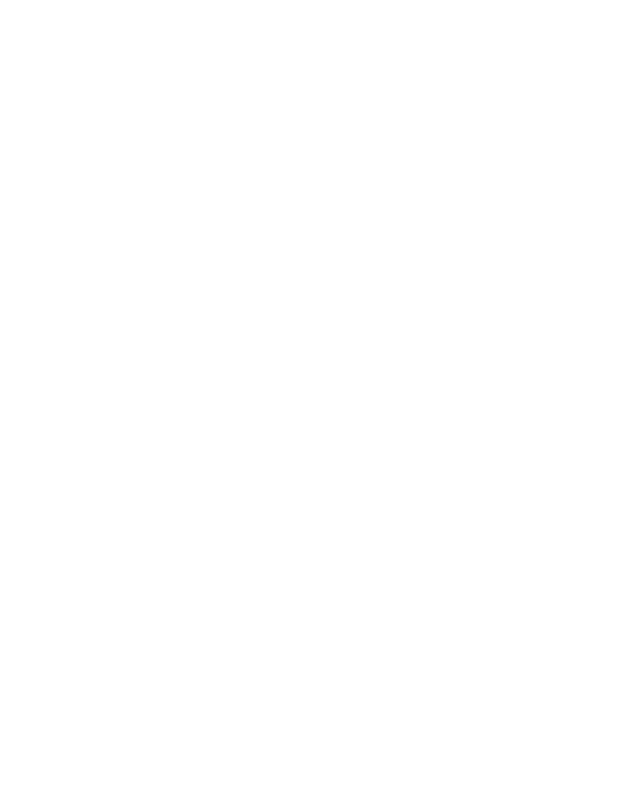
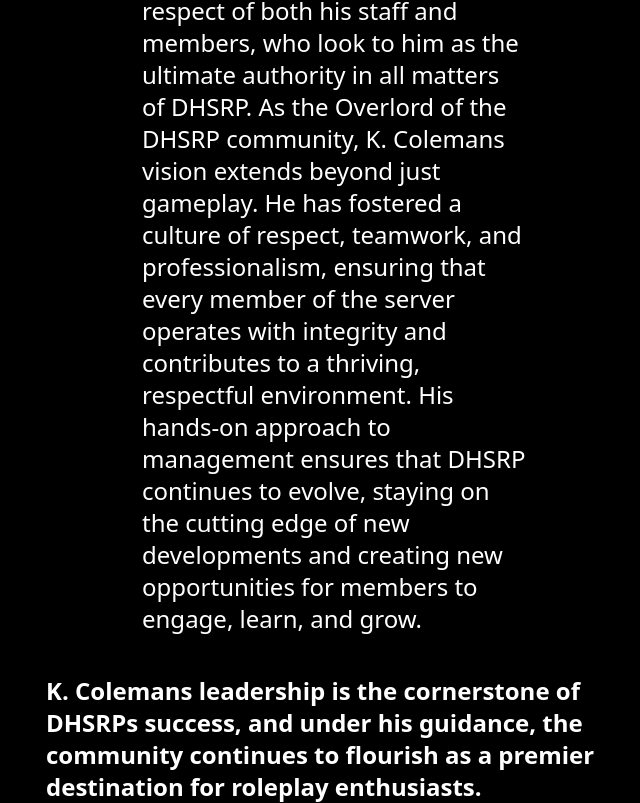
Before and after one commit to Krazykiwieater92/dhsrp-swat-site, a Next.js app: page /staff/DHSRP-Overlord in a window 1280 px wide. Before the commit this address had no page. Shown: the part 953-1756 px from the top of the page, without its empty margins (306-946 px from the left). Before the commit the page ends 800 px from the top, so only its background shows below. Built offline with nearby package versions, Linux system fonts and the light colour scheme.

Commit message:
added overlord page

```diff
--- a/app/layout.tsx
+++ b/app/layout.tsx
@@ -84,6 +84,9 @@
               <MenubarItem>
                 <Link href="/staff/LAPD-Chief">LAPD Chief of Police</Link>
               </MenubarItem>
+              <MenubarItem>
+                <Link href="/staff/DHSRP-Overlord">DHSRP Owner/Founder</Link>
+              </MenubarItem>
             </MenubarContent>
           </MenubarMenu>
         </Menubar>
--- /dev/null
+++ b/app/staff/DHSRP-Overlord/page.tsx
@@ -0,0 +1,43 @@
+export default function Page() {
+  return (
+    <>
+      <div className="flex">
+        <h1 className="font-bold text-4xl mx-auto mt-15">
+          About Overlord K. Coleman
+        </h1>
+      </div>
+      <div className="flex">
+        <h1 className="mx-auto mt-20 text-2xl max-w-[30%] ">
+          Overlord K. Coleman is the visionary founder and driving force behind
+          DHSRP, a groundbreaking roleplay experience that has redefined the way
+          virtual law enforcement and emergency services operate. With an
+          unmatched passion for immersive storytelling and realistic roleplay,
+          K. Coleman has built DHSRP from the ground up into one of the most
+          respected and dynamic FiveM communities in the world. Known for his
+          leadership, innovation, and commitment to excellence, Overlord Coleman
+          has created an environment where players can experience a unique blend
+          of law enforcement, first responder, and criminal roleplay. His
+          unwavering dedication to creating a realistic, engaging, and
+          supportive community has earned him the respect of both his staff and
+          members, who look to him as the ultimate authority in all matters of
+          DHSRP. As the Overlord of the DHSRP community, K. Colemans vision
+          extends beyond just gameplay. He has fostered a culture of respect,
+          teamwork, and professionalism, ensuring that every member of the
+          server operates with integrity and contributes to a thriving,
+          respectful environment. His hands-on approach to management ensures
+          that DHSRP continues to evolve, staying on the cutting edge of new
+          developments and creating new opportunities for members to engage,
+          learn, and grow.
+        </h1>
+      </div>
+      <div>
+        <h2 className="font-bold text-2xl mx-auto mt-10 max-w-[45%]">
+          {" "}
+          K. Colemans leadership is the cornerstone of DHSRPs success, and under
+          his guidance, the community continues to flourish as a premier
+          destination for roleplay enthusiasts.
+        </h2>
+      </div>
+    </>
+  );
+}
--- a/app/staff/supervisor/page.tsx
+++ b/app/staff/supervisor/page.tsx
@@ -6,7 +6,7 @@
           The SWAT Supervisor has not been picked yet.
         </h1>
       </div>
-      <div className="flex">
+      <div className="">
         <h1 className="mx-auto mt-20 font-bold text-3xl">
           Stay tuned for updates...
         </h1>
```
